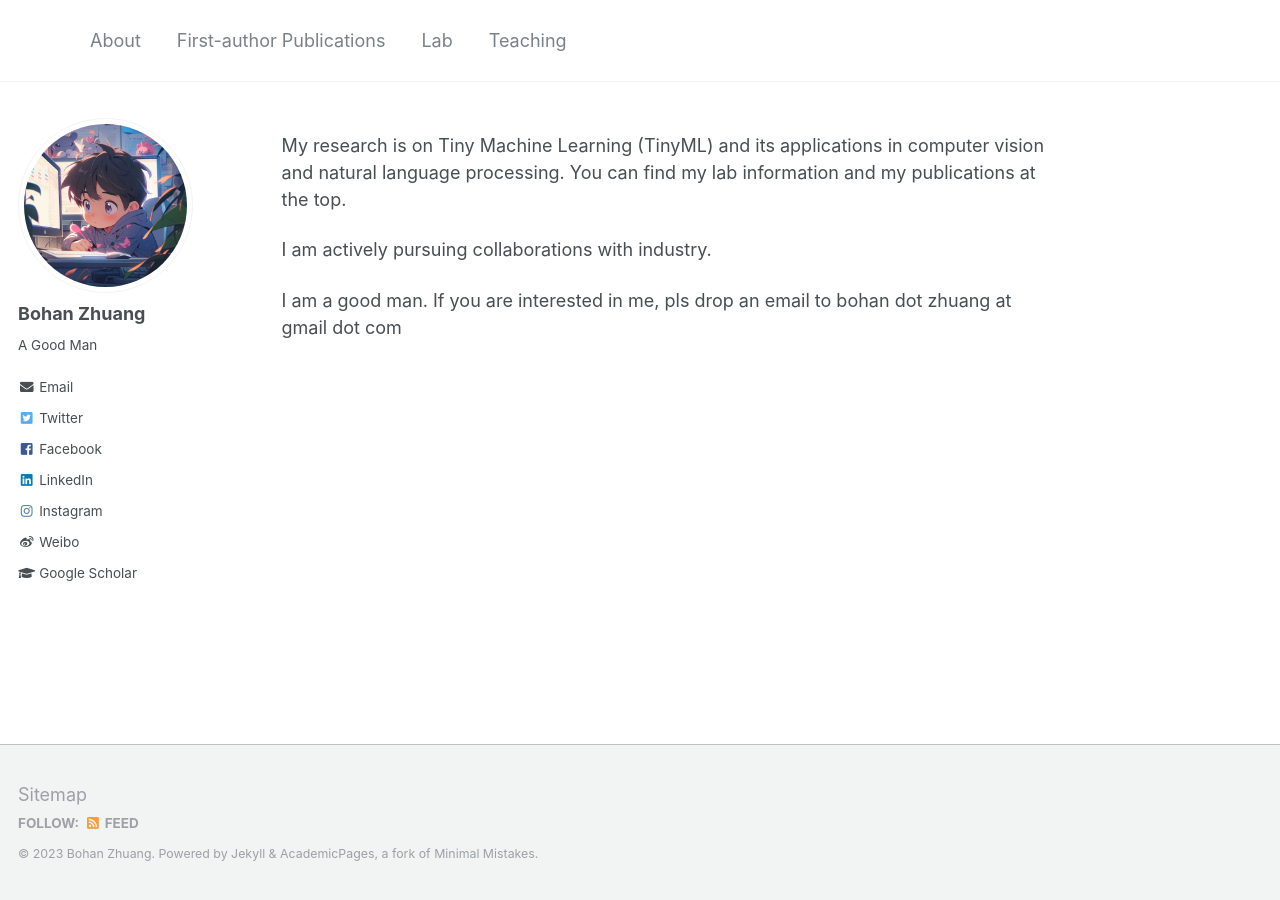
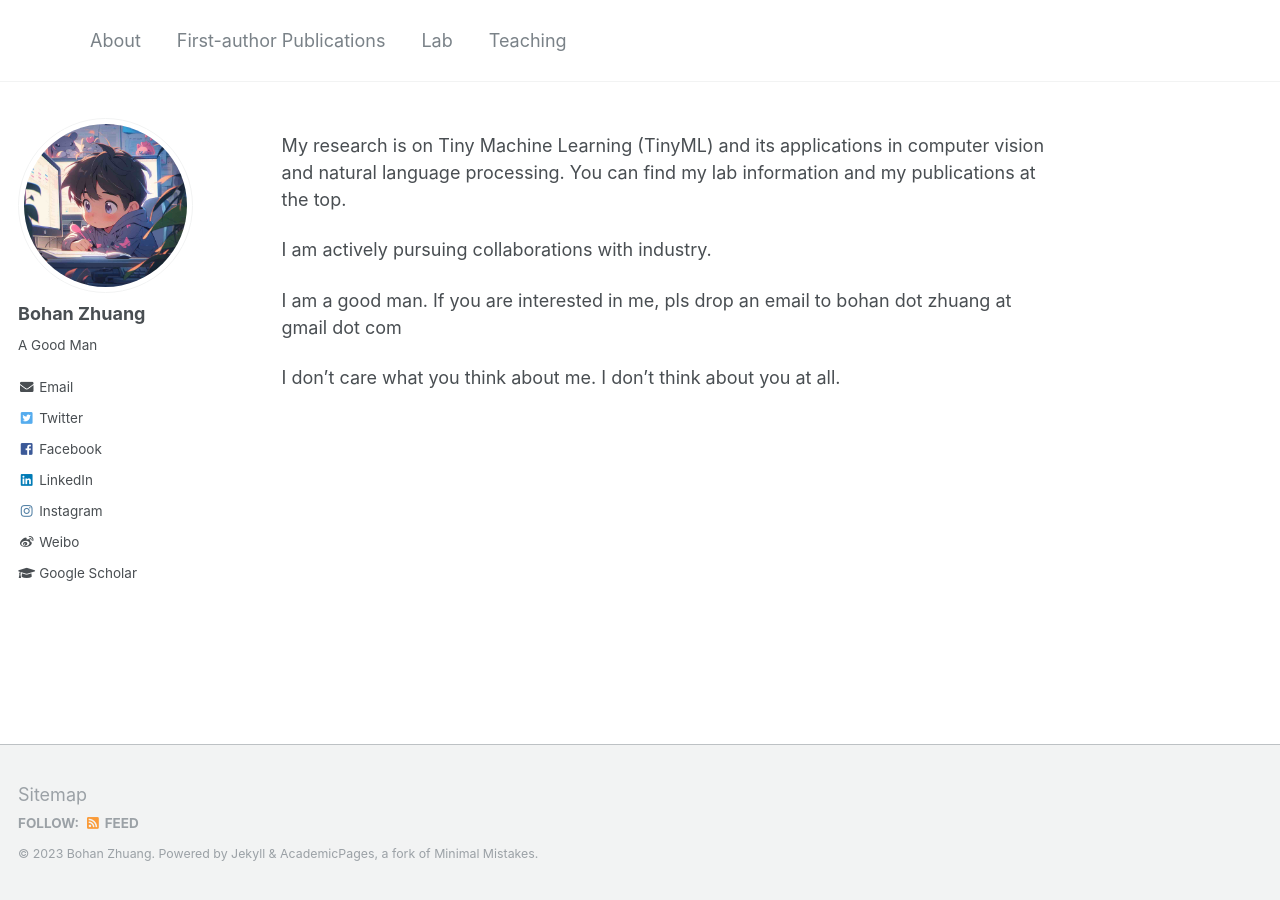
Before and after one commit to bohanzhuang/bohanzhuang.github.io, a Jekyll site: the page built from _pages/about.md, in a window 1280 px wide. Built offline with Jekyll 4.4.1, drawn with Linux system fonts in a browser that asks for light colours.

Commit message:
Update about.md

```diff
--- a/_pages/about.md
+++ b/_pages/about.md
@@ -14,3 +14,5 @@ My research is on Tiny Machine Learning (TinyML) and its applications in compute
 I am actively pursuing collaborations with industry.
 
 I am a good man. If you are interested in me, pls drop an email to bohan dot zhuang at gmail dot com
+
+I don't care what you think about me. I don't think about you at all.
```
